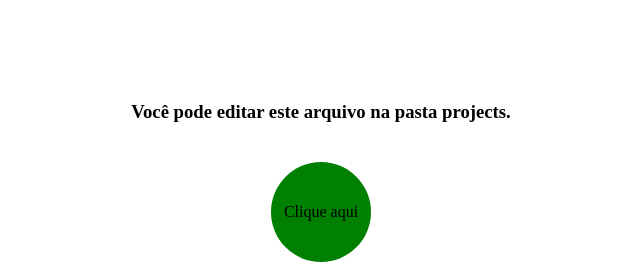
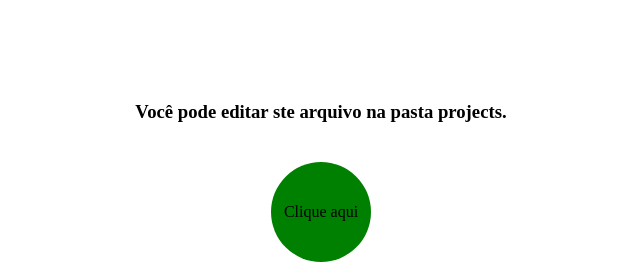
Before and after one commit to MarvimXD/testewebdev2, a plain HTML site: page index.html in a window 1280 px wide. Shown: the part 288-552 px from the top of the page, 319-959 px from the left. Drawn offline with Linux system fonts and the light colour scheme.

Commit message:
Atualizacao: TesteAtt

```diff
--- a/index.html
+++ b/index.html
@@ -10,7 +10,7 @@
 </head>
 <body>
     <div id="div-center">
-        <h3>Você pode editar este arquivo na pasta projects.</h3>
+        <h3>Você pode editar ste arquivo na pasta projects.</h3>
         <div onclick="color()" id="javascript-change-color">Clique aqui</div>
     </div>
 </body>
```
